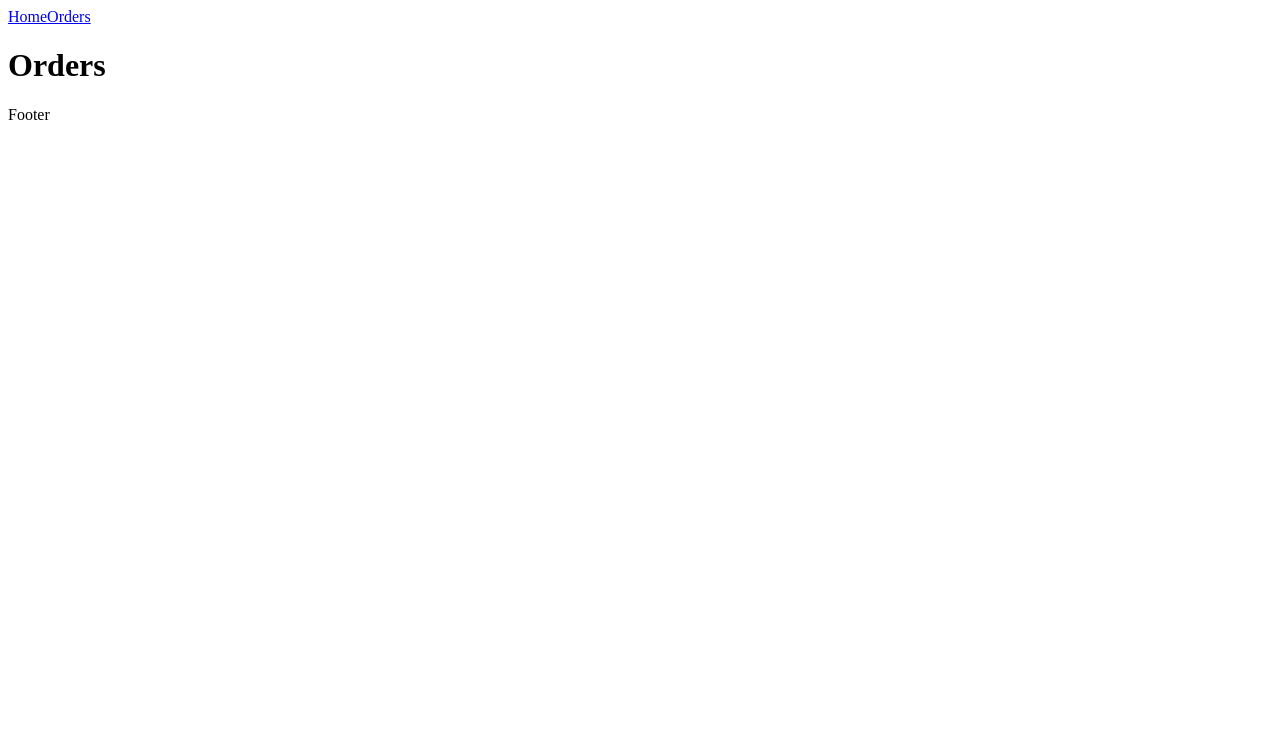
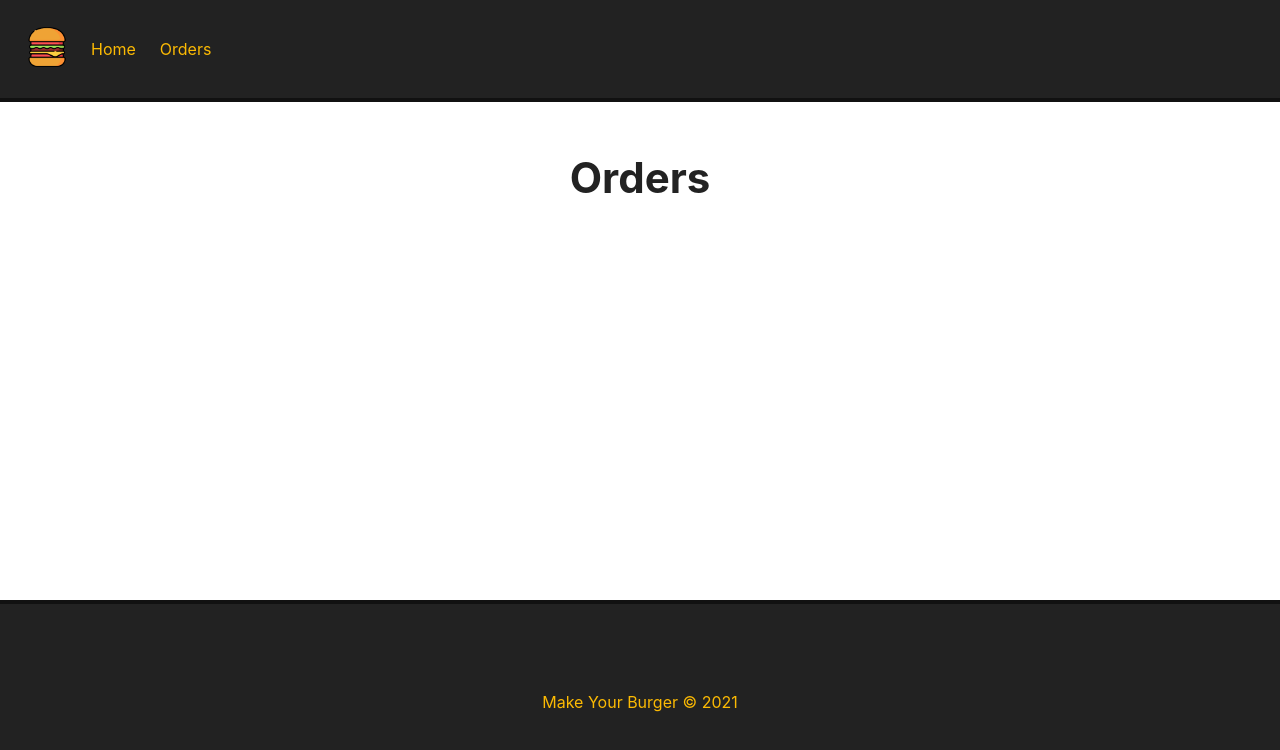
Before and after one commit to leonardohsilvadev/vue-burger-maker, a Vue app: page /orders in a window 1280 px wide. Shown: the top 750 px of the page. Built offline with nearby package versions, Linux system fonts and the light colour scheme.

Commit message:
creatin' some global styles n finishin' footer n navbar components

```diff
--- a/src/App.vue
+++ b/src/App.vue
@@ -1,5 +1,5 @@
 <template>
-  <Navbar />
+  <Navbar :logo="logo" :alt="appName" />
   <router-view/>
   <Footer />
 </template>
@@ -12,9 +12,33 @@ export default {
   components: {
     Navbar,
     Footer
+  },
+  data() {
+    return {
+      logo: '/img/logo.png',
+      appName: 'Make Your Burger'
+    }
   }
 }
 </script>
 
 <style>
+  * {
+    font-family: -apple-system, BlinkMacSystemFont, 'Segoe UI', Roboto, Oxygen, Ubuntu, Cantarell, 'Open Sans', 'Helvetica Neue', sans-serif;
+    padding: 0;
+    margin: 0;
+    box-sizing: border-box;
+  }
+
+  .container {
+    margin: 3.125rem;
+    min-width: 15.625rem;
+  }
+
+  h1 {
+    text-align: center;
+    font-size: 2.625rem;
+    margin-bottom: 1.875rem;
+    color: #222;
+  }
 </style>
--- a/src/components/Footer.vue
+++ b/src/components/Footer.vue
@@ -1,5 +1,7 @@
 <template>
-  <p>Footer</p>
+  <footer class="footer">
+  <p>Make Your Burger &copy; 2021</p>
+  </footer>
 </template>
 
 <script>
@@ -7,3 +9,18 @@ export default {
   name: 'Footer'
 }
 </script>
+
+<style scoped>
+  .footer {
+    height: 12.5rem;
+    background-color: #222;
+    border-top: 0.25rem solid #111;
+    color: #FCBA03;
+    display: flex;
+    justify-content: center;
+    align-items: center;
+    width: 100%;
+    position: absolute;
+    bottom: 0;
+  }
+</style>
--- a/src/components/Navbar.vue
+++ b/src/components/Navbar.vue
@@ -1,7 +1,7 @@
 <template>
   <div id="nav">
     <router-link to="/">
-      <img src="" id="logo">
+      <img :src="logo" :alt="alt" id="logo">
     </router-link>
     <router-link to="/">Home</router-link>
     <router-link to="/orders">Orders</router-link>
@@ -10,10 +10,33 @@
 
 <script>
 export default {
-  name: 'Navbar'
+  name: 'Navbar',
+  props: ['logo', 'alt']
 }
 </script>
 
 <style scoped>
+ #nav {
+   background-color: #222;
+   border-bottom: 0.25rem solid #111;
+   padding: 0.938rem;
+   display: flex;
+   align-items: center;
+ }
 
+ #nav a {
+   color: #FCBA03;
+   text-decoration: none;
+   margin: 0.75rem;
+   transition: 0.5s;
+ }
+
+ #nav a:hover {
+   color: #FFF;
+ }
+
+ #logo {
+   width: 2.5rem;
+   height: 2.5rem;
+ }
 </style>
--- a/src/views/Home.vue
+++ b/src/views/Home.vue
@@ -1,5 +1,5 @@
 <template>
-  <div class="home">
+  <div class="container">
     <h1>Home</h1>
   </div>
 </template>
--- a/src/views/Orders.vue
+++ b/src/views/Orders.vue
@@ -1,5 +1,5 @@
 <template>
-  <div>
+  <div class="container">
     <h1>Orders</h1>
   </div>
 </template>
```
